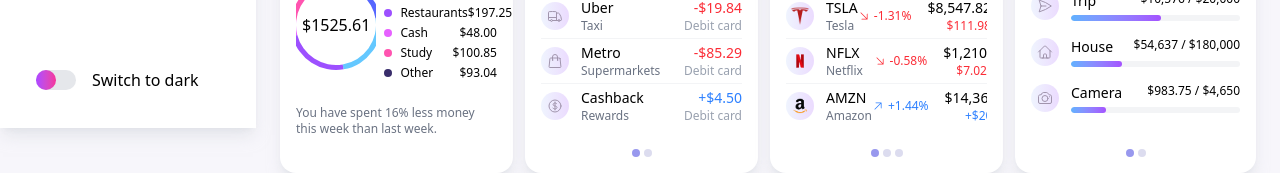
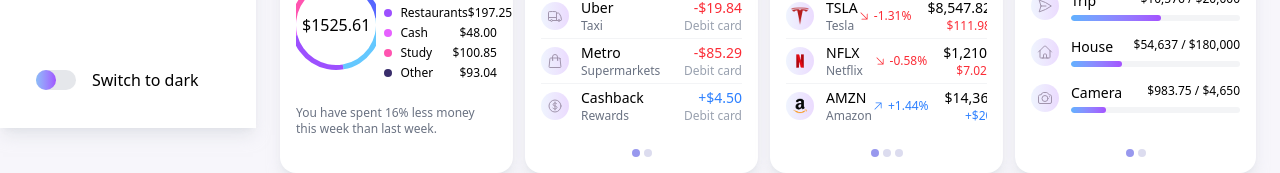
Before and after one commit to nxnom/financial-dashboard, a React (Vite) app: page / in a window 1280 px wide. Shown: the part 672-845 px from the top of the page. Built offline with nearby package versions, Linux system fonts and the light colour scheme.

Commit message:
Update theme switch background color

```diff
--- a/src/components/Sidebar.tsx
+++ b/src/components/Sidebar.tsx
@@ -82,11 +82,11 @@
             onClick={toggleDarkMode}
             className="flex items-center p-3 gap-x-4 cursor-pointer"
           >
-            <div className="w-10 h-5 rounded-full bg-gray-200 dark:bg-gray-700 overflow-visible">
+            <div className="w-10 h-5 rounded-full bg-gray-200 dark:bg-[#5B48A8] overflow-visible">
               <div
                 className={classNames(
                   "w-5 h-5 rounded-full transform transition-transform",
-                  "bg-gradient-to-r from-purple-500 to-pink-500",
+                  "bg-gradient-to-r from-[#8CBDF8] to-[#9F54FF] dark:from-[#85BEFA] dark:to-[#B473FE]",
                   isDarkMode ? "translate-x-6" : "",
                 )}
               />
```
